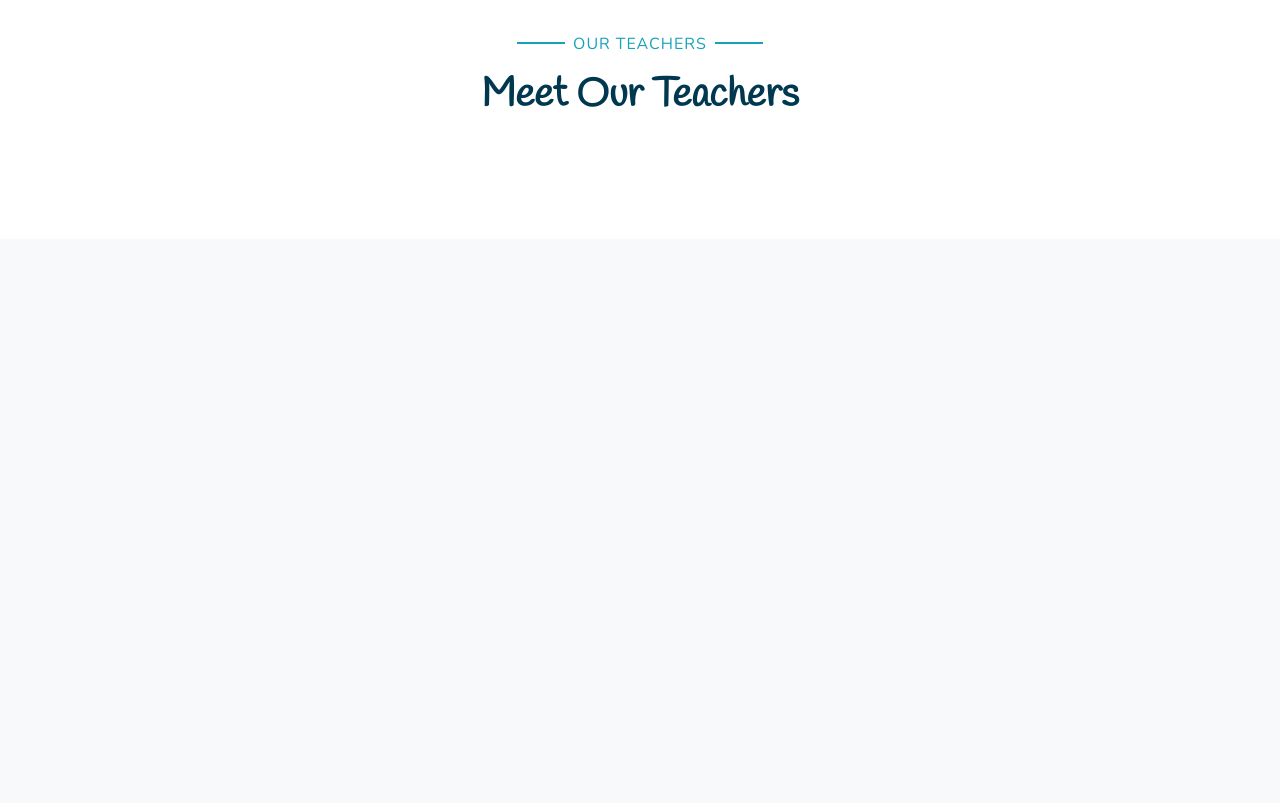
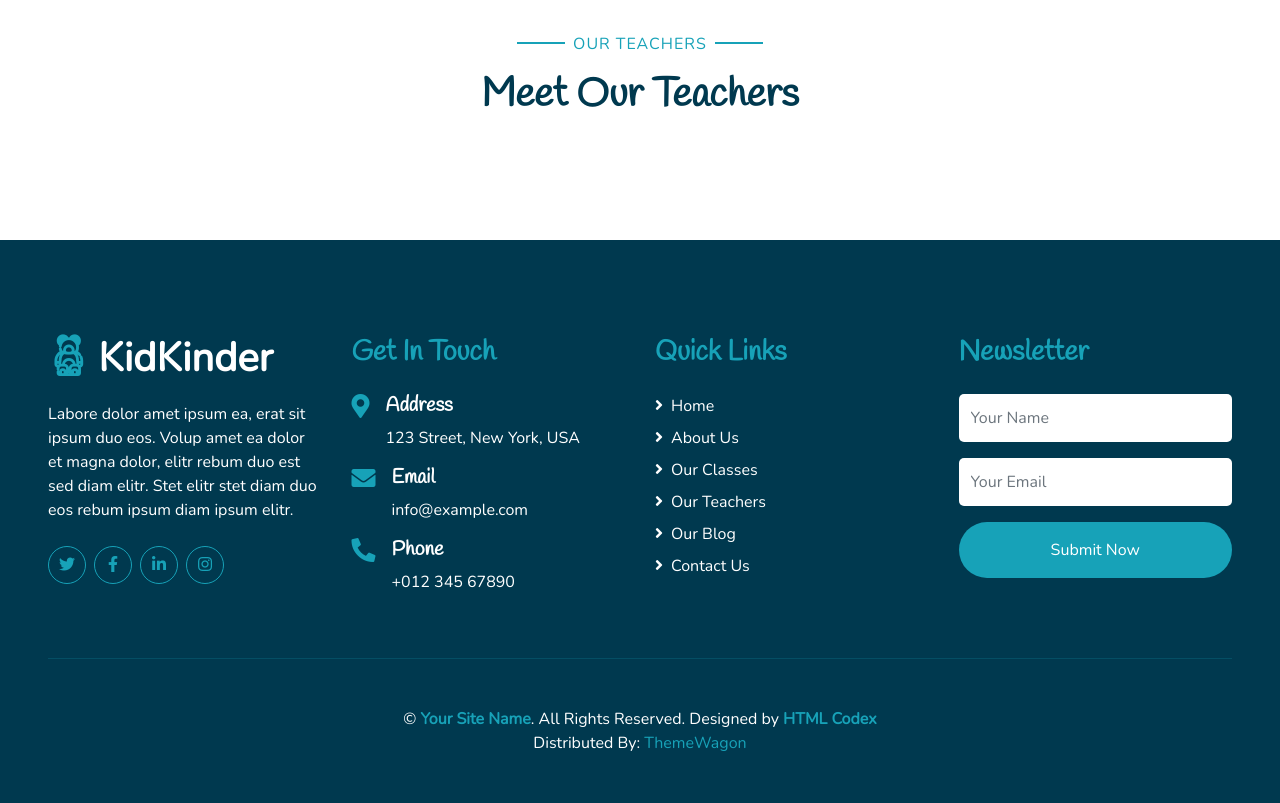
Before and after one commit to abdumalik-najmiddinov/pdp_junior, a FastAPI app: page /team.html in a window 1280 px wide. Shown: the part 561-1364 px from the top of the page. Before the commit the page ends 668 px from the top, so only its background shows below. Run offline with FastAPI, Linux system fonts and the light colour scheme; data that the repository does not hold is empty; parts of the project's set-up code (start-up, migrations or seed data) failed here and were passed over; some libraries are stand-ins or nearby versions.

Commit message:
change design

```diff
--- a/app/templates/team.html
+++ b/app/templates/team.html
@@ -162,6 +162,108 @@
 </style>
 
 
+
+
+
+
+
+ <div class="container-fluid bg-secondary text-white mt-5 py-5 px-sm-3 px-md-5">
+      <div class="row pt-5">
+        <div class="col-lg-3 col-md-6 mb-5">
+          <a href="" class="navbar-brand font-weight-bold text-primary m-0 mb-4 p-0"
+            style="font-size: 40px; line-height: 40px">
+            <i class="flaticon-043-teddy-bear"></i>
+            <span class="text-white">KidKinder</span>
+          </a>
+          <p>
+            Labore dolor amet ipsum ea, erat sit ipsum duo eos. Volup amet ea
+            dolor et magna dolor, elitr rebum duo est sed diam elitr. Stet elitr
+            stet diam duo eos rebum ipsum diam ipsum elitr.
+          </p>
+          <div class="d-flex justify-content-start mt-4">
+            <a class="btn btn-outline-primary rounded-circle text-center mr-2 px-0"
+              style="width: 38px; height: 38px" href="#"><i class="fab fa-twitter"></i></a>
+            <a class="btn btn-outline-primary rounded-circle text-center mr-2 px-0"
+              style="width: 38px; height: 38px" href="#"><i class="fab fa-facebook-f"></i></a>
+            <a class="btn btn-outline-primary rounded-circle text-center mr-2 px-0"
+              style="width: 38px; height: 38px" href="#"><i class="fab fa-linkedin-in"></i></a>
+            <a class="btn btn-outline-primary rounded-circle text-center mr-2 px-0"
+              style="width: 38px; height: 38px" href="#"><i class="fab fa-instagram"></i></a>
+          </div>
+        </div>
+
+        <div class="col-lg-3 col-md-6 mb-5">
+          <h3 class="text-primary mb-4">Get In Touch</h3>
+          <div class="d-flex">
+            <h4 class="fa fa-map-marker-alt text-primary"></h4>
+            <div class="pl-3">
+              <h5 class="text-white">Address</h5>
+              <p>123 Street, New York, USA</p>
+            </div>
+          </div>
+          <div class="d-flex">
+            <h4 class="fa fa-envelope text-primary"></h4>
+            <div class="pl-3">
+              <h5 class="text-white">Email</h5>
+              <p>info@example.com</p>
+            </div>
+          </div>
+          <div class="d-flex">
+            <h4 class="fa fa-phone-alt text-primary"></h4>
+            <div class="pl-3">
+              <h5 class="text-white">Phone</h5>
+              <p>+012 345 67890</p>
+            </div>
+          </div>
+        </div>
+
+        <div class="col-lg-3 col-md-6 mb-5">
+          <h3 class="text-primary mb-4">Quick Links</h3>
+          <div class="d-flex flex-column justify-content-start">
+            <a class="text-white mb-2" href="#"><i class="fa fa-angle-right mr-2"></i>Home</a>
+            <a class="text-white mb-2" href="#"><i class="fa fa-angle-right mr-2"></i>About Us</a>
+            <a class="text-white mb-2" href="#"><i class="fa fa-angle-right mr-2"></i>Our Classes</a>
+            <a class="text-white mb-2" href="#"><i class="fa fa-angle-right mr-2"></i>Our Teachers</a>
+            <a class="text-white mb-2" href="#"><i class="fa fa-angle-right mr-2"></i>Our Blog</a>
+            <a class="text-white" href="#"><i class="fa fa-angle-right mr-2"></i>Contact Us</a>
+          </div>
+        </div>
+
+        <div class="col-lg-3 col-md-6 mb-5">
+          <h3 class="text-primary mb-4">Newsletter</h3>
+          <form action="">
+            <div class="form-group">
+              <input type="text" class="form-control border-0 py-4"
+                placeholder="Your Name" required="required" />
+            </div>
+            <div class="form-group">
+              <input type="email" class="form-control border-0 py-4"
+                placeholder="Your Email" required="required" />
+            </div>
+            <div>
+              <button class="btn btn-primary btn-block border-0 py-3"
+                type="submit">Submit Now</button>
+            </div>
+          </form>
+        </div>
+      </div>
+
+      <div class="container-fluid pt-5" style="border-top: 1px solid rgba(23, 162, 184, 0.2);">
+        <p class="m-0 text-center text-white">
+          &copy; <a class="text-primary font-weight-bold" href="#">Your Site Name</a>.
+          All Rights Reserved.
+          Designed by <a class="text-primary font-weight-bold" href="https://htmlcodex.com">HTML Codex</a>
+          <br />Distributed By:
+          <a href="https://themewagon.com" target="_blank">ThemeWagon</a>
+        </p>
+      </div>
+    </div>
+    <!-- Footer End -->
+
+
+
+
+
 </div>
 </div>
 <!-- /Pagination -->
```
